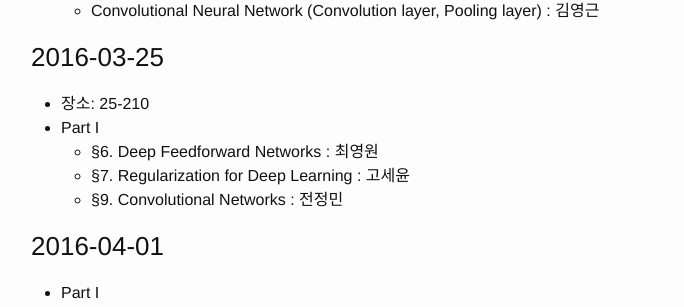
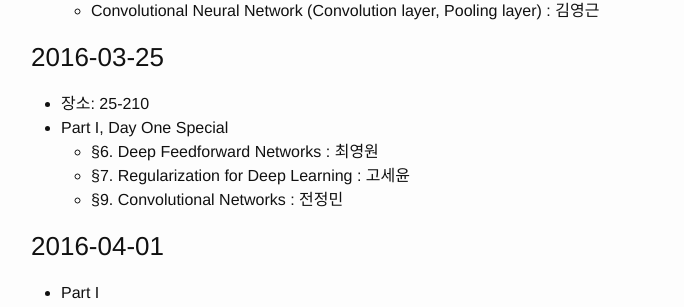
Before and after one commit to snu-stat/dl-seminar, a Jekyll site: the page built from _posts/2016-03-16-schedule.md, in a window 1280 px wide and 900 px high, scrolled down 637 px. Shown: the part 141-448 px from the top of the window, without its empty margins (239-923 px from the left). Built offline with Jekyll 4.4.1, drawn with Linux system fonts in a browser that asks for light colours.

Commit message:
Update 2016-03-16-schedule.md

```diff
--- a/_posts/2016-03-16-schedule.md
+++ b/_posts/2016-03-16-schedule.md
@@ -25,7 +25,7 @@ categories: schedule
 
 ### 2016-03-25
 * 장소: 25-210
-* Part I
+* Part I, Day One Special
     * §6. Deep Feedforward Networks : 최영원
     * §7. Regularization for Deep Learning : 고세윤
     * §9. Convolutional Networks : 전정민
```
